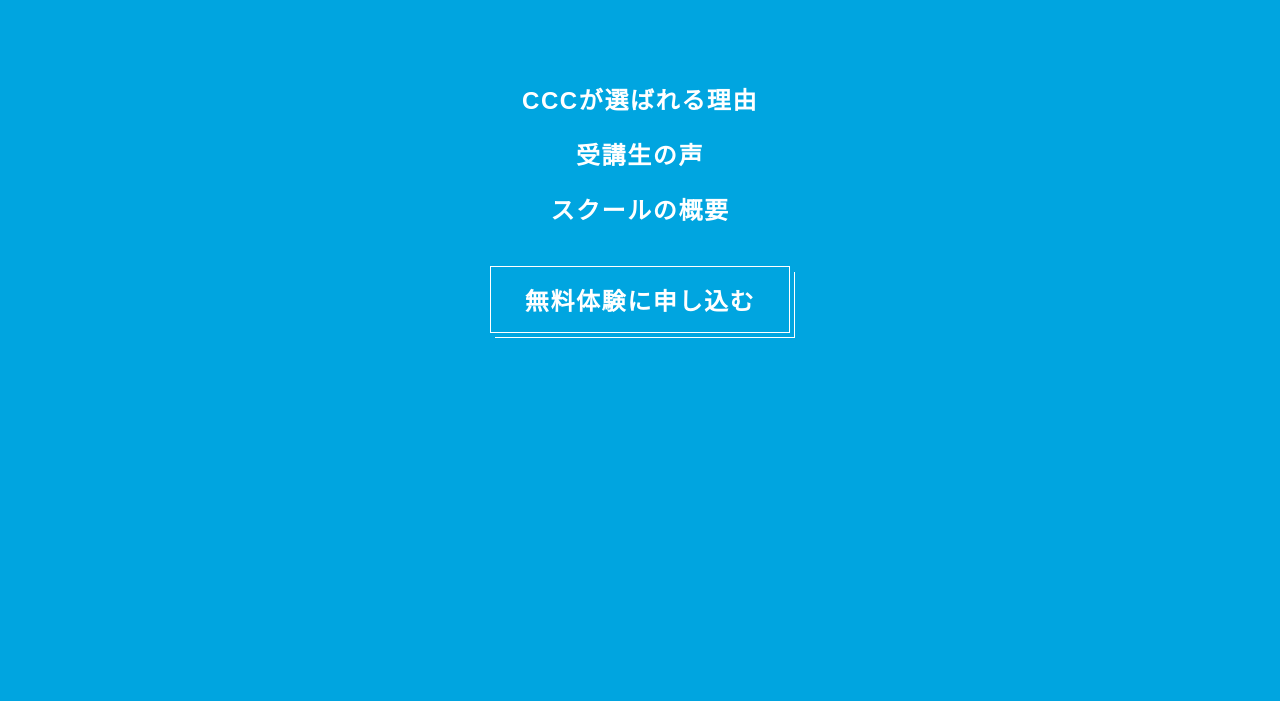
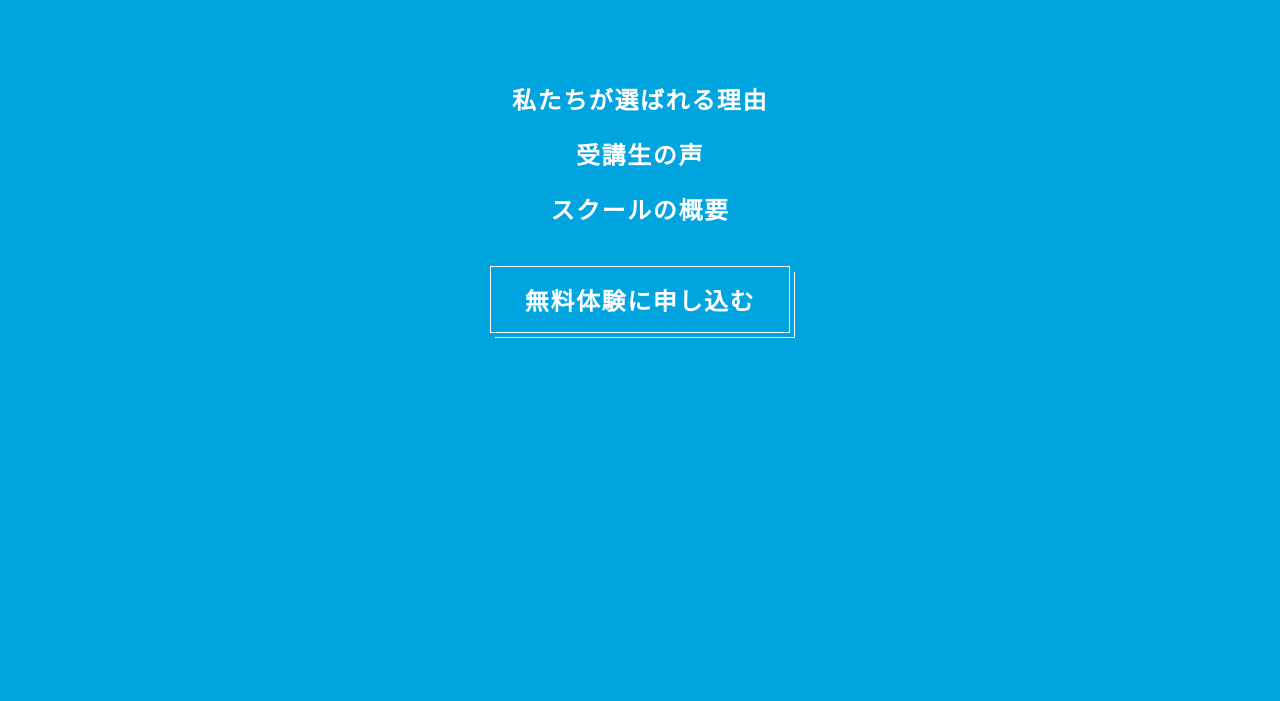
Before and after one commit to ChachaWeb-main/LP-for-School, a plain HTML site: page index.html in a window 1280 px wide. Both pictures are taken after a click on the element 1230 px from the left and 50 px from the top of the page. Shown: the part 99-800 px from the top of the page. Drawn offline with nearby package versions, Linux system fonts and the light colour scheme; some packages are replaced by stand-ins of ours.

Commit message:
Update index.html

```diff
--- a/index.html
+++ b/index.html
@@ -19,7 +19,7 @@
     <nav id="navi">
       <img src="img/logo-w.svg" class="logo" alt="CCC英会話スクール">
       <ul class="menu">
-        <li><a href="#reason">CCCが選ばれる理由</a></li>
+        <li><a href="#reason">私たちが選ばれる理由</a></li>
         <li><a href="#voice">受講生の声</a></li>
         <li><a href="#summary">スクールの概要</a></li>
       </ul>
```
